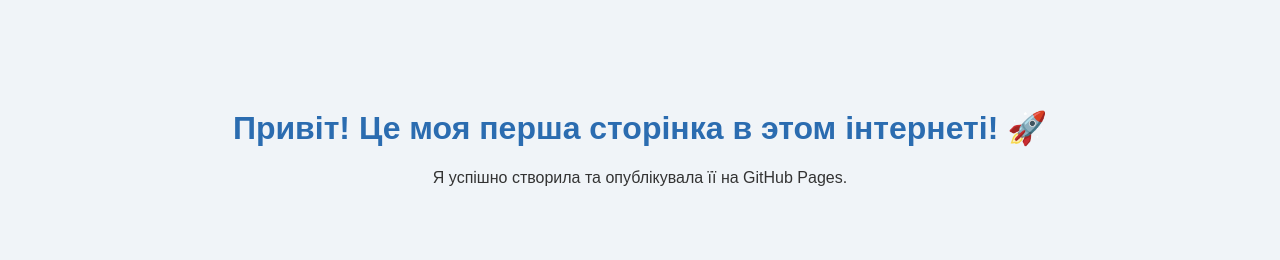
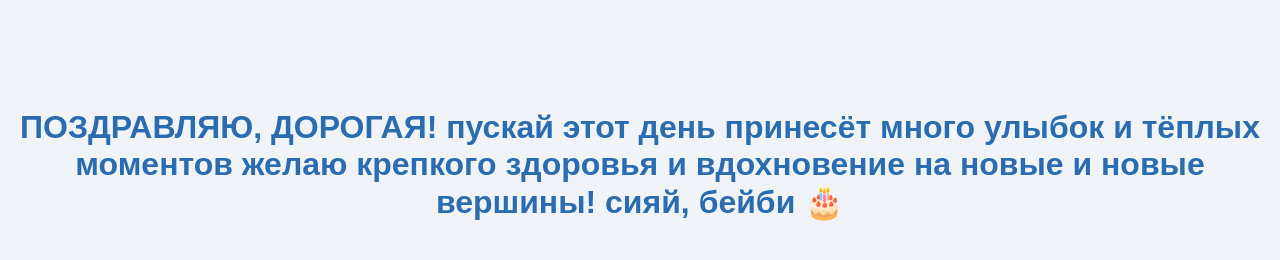
Before and after one commit to KholostenkoL/my-first-site, a plain HTML site: page index.html in a window 1280 px wide. Drawn offline with Linux system fonts and the light colour scheme.

Commit message:
Update greeting message in index.html

```diff
--- a/index.html
+++ b/index.html
@@ -15,7 +15,9 @@
   </style>
 </head>
 <body>
-  <h1>Привіт! Це моя перша сторінка в этом інтернеті! 🚀</h1>
-  <p>Я успішно створила та опублікувала її на GitHub Pages.</p>
+  <h1>ПОЗДРАВЛЯЮ, ДОРОГАЯ!
+    пускай этот день принесёт много улыбок и тёплых моментов
+    желаю крепкого здоровья и вдохновение на новые и новые вершины!
+    сияй, бейби 🎂
 </body>
 </html>
```
